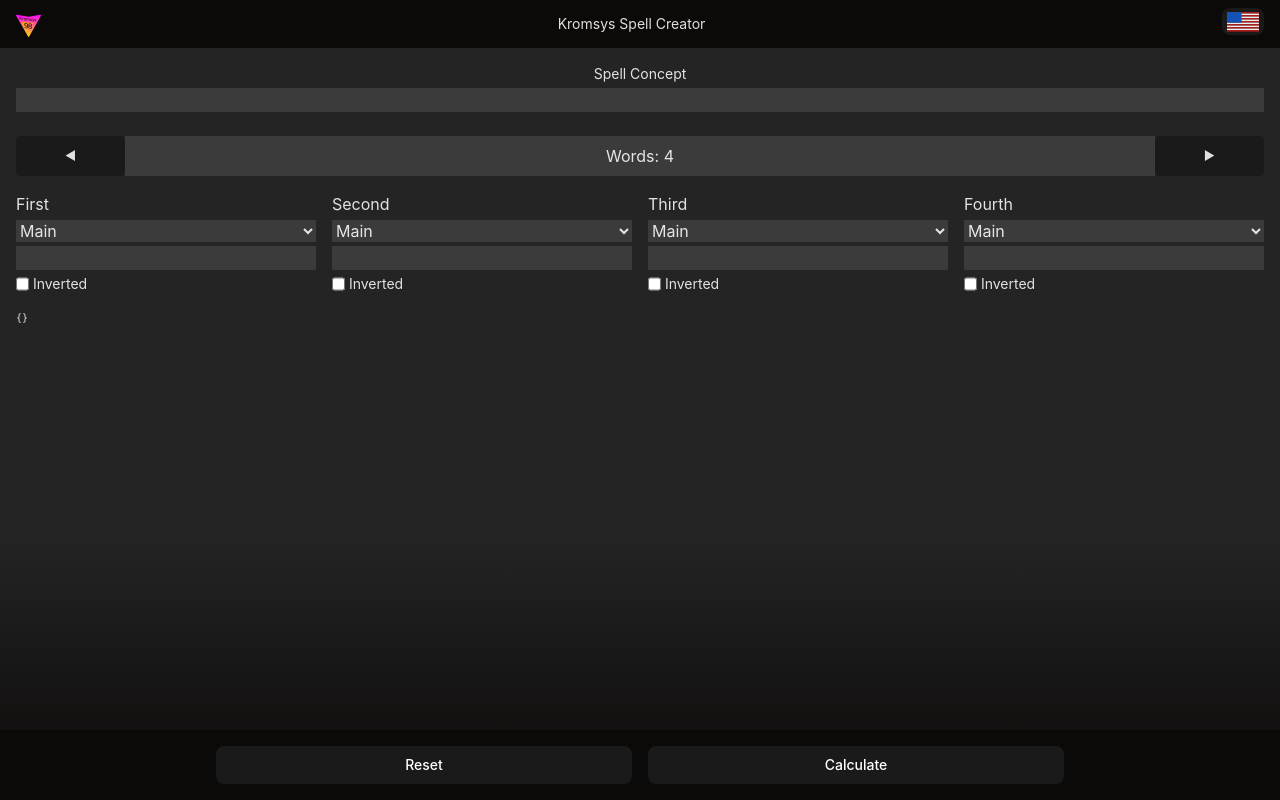
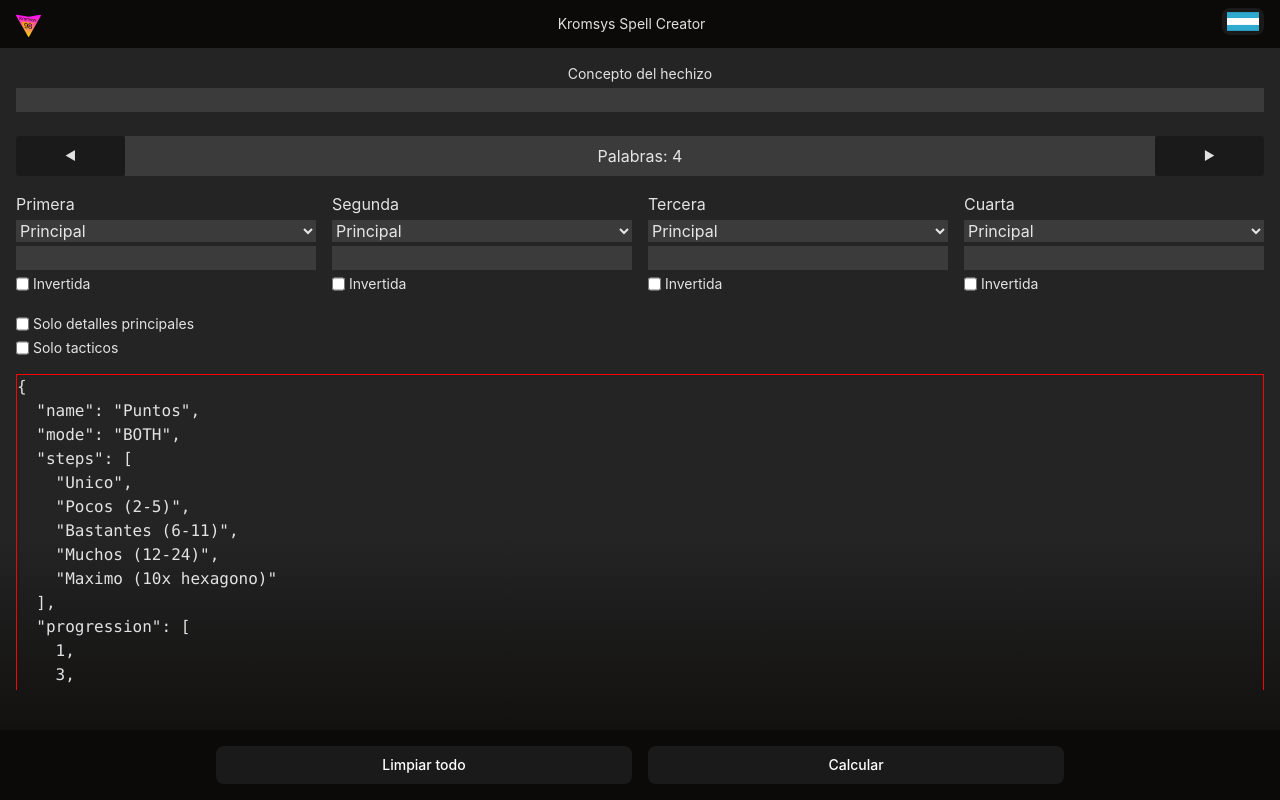
Before and after one commit to sebastianpennino/krom_magic, a React (Vite) app: page / in a window 1280 px wide. Built offline with nearby package versions, Linux system fonts and the light colour scheme.

Commit message:
WIP, detail selection

```diff
--- a/index.html
+++ b/index.html
@@ -8,7 +8,7 @@
     <meta name="keywords" content="kromsys, magic, spell, creation, creator, helper, hechizos, magia, rpg, cronos">
     <link rel="canonical" href="https://krom-magic.vercel.app/">
     <meta name="robots" content="index, nofollow">
-    <title>Kromsys Magic Spell Helper</title>
+    <title>Kromsys Alternative Magic Spell Helper</title>
   </head>
   <body>
     <div id="root" class="w-full"></div>
--- a/src/App.tsx
+++ b/src/App.tsx
@@ -5,12 +5,13 @@ import { ResultsPage } from "./compositions/ResultPage";
 import { InputPage } from "./compositions/InputPage";
 import { AppAction, SpellAction, spellReducer } from "./reducers/spellReducer";
 import { PowerWordDomain } from "@apptypes/Domains";
+import { DetailMode, ValidDetailMode } from "@apptypes/Details";
 
 const langs = {
   esp: 0,
   eng: 1,
 };
-const defaultLang = langs.eng;
+const defaultLang = langs.esp;
 const maxSpellLength = 9;
 
 export type AppState = {
@@ -21,6 +22,9 @@ export type AppState = {
   spellLength: number;
   results: any;
   invertedWords: boolean[];
+  detailMode: ValidDetailMode;
+  onlyMainDetails: boolean;
+  onlyTacticalDetails: boolean;
 };
 
 export const initialState: AppState = {
@@ -44,6 +48,9 @@ export const initialState: AppState = {
   spellLength: 4,
   results: null,
   invertedWords: Array.from({ length: maxSpellLength }, () => false),
+  detailMode: DetailMode.BOTH,
+  onlyMainDetails: false,
+  onlyTacticalDetails: false,
 };
 
 function App() {
--- a/src/apptypes/Details.ts
+++ b/src/apptypes/Details.ts
@@ -4,9 +4,47 @@ export enum DetailMode {
   BOTH = "BOTH",
 }
 
-export const detailList = [
+
+export type ValidDetailMode =
+  (typeof DetailMode)[keyof typeof DetailMode];
+
+
+type DetailItem = {
+  formulaName: string,
+  name: string[];
+  mode: DetailMode;
+  isMain: boolean;
+  progression: number[];
+  steps: string[][];
+};
+
+export const detailList: Array<DetailItem> = [
   {
-    formulaName: ["Volumen", "Volume"],
+    formulaName: 'pointB',
+    name: ["Puntos", "Point"],
+    isMain: true,
+    progression: [1, 3, 5, 6, 9],
+    mode: DetailMode.BOTH,
+    steps: [
+      [
+        "Unico",
+        "Pocos (2-5)",
+        "Bastantes (6-11)",
+        "Muchos (12-24)",
+        "Maximo (10x hexagono)",
+      ],
+      [
+        "Single",
+        "Few (2-5)",
+        "Several (6-11)",
+        "Many (12-24)",
+        "Maximum (10x hex)",
+      ],
+    ],
+  },
+  {
+    formulaName: 'volumeT',
+    name: ["Volumen", "Volume"],
     mode: DetailMode.TACTICAL,
     isMain: true,
     progression: [1, 3, 6, 9, 12],
@@ -16,7 +54,8 @@ export const detailList = [
     ],
   },
   {
-    formulaName: ["Volumen", "Volume"],
+    formulaName: 'volumeN',
+    name: ["Volumen", "Volume"],
     mode: DetailMode.NARRATIVE,
     progression: [1, 3, 6, 9, 12],
     isMain: true,
@@ -38,29 +77,8 @@ export const detailList = [
     ],
   },
   {
-    formulaName: ["Puntos", "Point"],
-    isMain: true,
-    progression: [1, 3, 5, 6, 9],
-    mode: DetailMode.BOTH,
-    steps: [
-      [
-        "Unico",
-        "Pocos (2-5)",
-        "Bastantes (6-11)",
-        "Muchos (12-24)",
-        "Maximo (10x hexagono)",
-      ],
-      [
-        "Single",
-        "Few (2-5)",
-        "Several (6-11)",
-        "Many (12-24)",
-        "Maximum (10x hex)",
-      ],
-    ],
-  },
-  {
-    formulaName: ["Distancia", "Distance"],
+    formulaName: 'distanceT',
+    name: ["Distancia", "Distance"],
     mode: DetailMode.TACTICAL,
     progression: [1, 4, 6, 9],
     isMain: true,
@@ -80,7 +98,8 @@ export const detailList = [
     ],
   },
   {
-    formulaName: ["Distancia", "Distance"],
+    formulaName: 'distanceN',
+    name: ["Distancia", "Distance"],
     mode: DetailMode.NARRATIVE,
     progression: [1, 4, 6, 9, 15],
     isMain: true,
@@ -96,7 +115,8 @@ export const detailList = [
     ],
   },
   {
-    formulaName: ["Tiempo (T)", "Time (T)"],
+    formulaName: 'timeT',
+    name: ["Tiempo (T)", "Time (T)"],
     mode: DetailMode.TACTICAL,
     progression: [0, 4, 6, 9, 12],
     isMain: true,
@@ -118,7 +138,8 @@ export const detailList = [
     ],
   },
   {
-    formulaName: ["Tiempo (N)", "Time (N)"],
+    formulaName: 'timeN',
+    name: ["Tiempo (N)", "Time (N)"],
     mode: DetailMode.NARRATIVE,
     progression: [0, 4, 6, 9, 12],
     isMain: true,
@@ -140,27 +161,30 @@ export const detailList = [
     ],
   },
   {
-    formulaName: ["Daño sostenido", "Damage sustained"],
+    formulaName: 'dmgSusB',
+    name: ["Daño sostenido", "Damage sustained"],
     isMain: true,
     progression: [1, 4, 6, 9],
     mode: DetailMode.BOTH,
     steps: [
-      [1, 4, 6, 9],
-      [1, 4, 6, 9],
+      ["1", "4", "6", "9"],
+      ["1", "4", "6", "9"],
     ],
   },
   {
-    formulaName: ["Daño unico", "Damage once"],
+    formulaName: 'dmgUniqueB',
+    name: ["Daño unico", "Damage once"],
     isMain: true,
     progression: [1, 4, 6, 9],
     mode: DetailMode.BOTH,
     steps: [
-      [1, 4, 6, 9],
-      [1, 4, 6, 9],
+      ["1", "4", "6", "9"],
+      ["1", "4", "6", "9"],
     ],
   },
   {
-    formulaName: ["Invocacion", "Invocation"],
+    formulaName: 'invocB',
+    name: ["Invocacion", "Invocation"],
     isMain: false,
     progression: [1, 3, 6, 9, 12],
     mode: DetailMode.BOTH,
@@ -170,7 +194,8 @@ export const detailList = [
     ],
   },
   {
-    formulaName: ["Alteracion?", "Alteration?"],
+    formulaName: 'alterB',
+    name: ["Alteracion?", "Alteration?"],
     isMain: false,
     progression: [2, 4, 6],
     mode: DetailMode.BOTH,
--- a/src/compositions/InputPage.tsx
+++ b/src/compositions/InputPage.tsx
@@ -7,6 +7,7 @@ import { SpellAction } from "../reducers/spellReducer";
 import { TextInput } from "../components/TextInput";
 import { TextInputWithAutocomplete } from "../components/TextInputWithAutocomplete";
 import { powerWordList } from "../apptypes/Words";
+import { DetailMode, detailList } from "@apptypes/Details";
 
 type Props = {
   state: AppState;
@@ -59,6 +60,20 @@ export const InputPage = ({
     });
   };
 
+  const changeMainDetails = (newValue: boolean) => {
+    dispatch({
+      type: SpellAction.SWITCH_ONLY_MAIN_DETAILS_FILTER,
+      payload: newValue,
+    });
+  };
+
+  const changeTacticalDetails = (newValue: boolean) => {
+    dispatch({
+      type: SpellAction.SWITCH_ONLY_TACTICAL_DETAILS_FILTER,
+      payload: newValue,
+    });
+  };
+
   const spellLengthArray = Array.from({ length: state.spellLength });
 
   const calculateColSpan = (i: number, len: number) => {
@@ -91,10 +106,7 @@ export const InputPage = ({
     <>
       <div>
         <TextInput
-          title={[
-            "Concepto del hechizo",
-            "Spell Concept",
-          ]}
+          title={["Concepto del hechizo", "Spell Concept"]}
           placeholder={["", ""]}
           chosenLang={chosenLang}
           value={state.spellName}
@@ -143,6 +155,100 @@ export const InputPage = ({
           </div>
         ))}
       </div>
+      <div className="flex justify-center mt-4 flex-col">
+        <CheckBox
+          chosenLang={chosenLang}
+          uniqueId="onlyMainDetailFilter"
+          defaultChecked={state.onlyMainDetails}
+          changeFn={(newValue: any) => changeMainDetails(newValue)}
+          title={["Solo detalles principales", "Only main details"]}
+        />
+        <CheckBox
+          chosenLang={chosenLang}
+          uniqueId="onlyTacticalDetailFilter"
+          defaultChecked={state.onlyTacticalDetails}
+          changeFn={(newValue: any) => changeTacticalDetails(newValue)}
+          title={["Solo tacticos", "Only tactical"]}
+        />
+        {/*
+        <fieldset>
+          <legend>{["Modo", "Mode"][chosenLang]}</legend>
+          <div>
+            <input
+              id="a"
+              type="radio"
+              name="modeDetailFilter"
+              value={DetailMode.BOTH}
+            />
+            <label htmlFor="a"> {["Ambos", "Both"][chosenLang]}</label>
+          </div>
+          <div>
+            <input
+              id="b"
+              type="radio"
+              name="modeDetailFilter"
+              value={DetailMode.NARRATIVE}
+            />
+            <label htmlFor="b"> {["Narrativo", "Narrative"][chosenLang]}</label>
+          </div>
+          <div>
+            <input
+              id="c"
+              type="radio"
+              name="modeDetailFilter"
+              value={DetailMode.TACTICAL}
+            />
+            <label htmlFor="c"> {["Tactico", "Tactical"][chosenLang]}</label>
+          </div>
+        </fieldset>
+*/}
+      </div>
+      <div className="flex justify-center mt-4 flex-col">
+        {detailList
+          .filter((d) => {
+            if (state.onlyMainDetails) {
+              return d.isMain;
+            } else {
+              return true;
+            }
+          })
+          .filter((d) => {
+            if (state.onlyTacticalDetails) {
+              return (
+                d.mode === DetailMode.TACTICAL || d.mode === DetailMode.BOTH
+              );
+            } else {
+              return (
+                d.mode === DetailMode.NARRATIVE || d.mode === DetailMode.BOTH
+              );
+            }
+          })
+          // .filter((d) => {
+          //   if (state.detailMode !== DetailMode.BOTH) {
+          //     return d.mode === state.detailMode;
+          //   } else {
+          //     return true;
+          //   }
+          // })
+          .map((d) => {
+            return (
+              <div style={{ border: "1px solid red" }} key={d.formulaName}>
+                <pre>
+                  {JSON.stringify(
+                    {
+                      name: d.name[chosenLang],
+                      mode: d.mode,
+                      steps: d.steps[chosenLang],
+                      progression: d.progression,
+                    },
+                    null,
+                    2
+                  )}
+                </pre>
+              </div>
+            );
+          })}
+      </div>
       <div className="flex justify-center mt-4">
         <div className="w-full">
           <small style={{ fontSize: "10px" }}>
--- a/src/data/words/aux-en.ts
+++ b/src/data/words/aux-en.ts
@@ -1,3 +1,17 @@
 export const auxWordsEnglish = [
-  'x'
-]
+  "Distant",
+  "Bulky",
+  "Far",
+  "Giant",
+  "Greater",
+  "Large",
+  "Many",
+  "Multiple",
+  "Persistent",
+  "Potent",
+  "Powerful",
+  "Prolonged",
+  "Spacious",
+  "Superior",
+  "Voluminous",
+];
--- a/src/reducers/spellReducer.ts
+++ b/src/reducers/spellReducer.ts
@@ -9,6 +9,8 @@ export enum SpellAction {
   UPDATE_RESULTS = "UPDATE_RESULTS",
   RESET_STATE = "RESET_STATE",
   SWITCH_POLARITY = "SWITCH_POLARITY",
+  SWITCH_ONLY_MAIN_DETAILS_FILTER = "SWITCH_ONLY_MAIN_DETAILS_FILTER",
+  SWITCH_ONLY_TACTICAL_DETAILS_FILTER = "SWITCH_ONLY_TACTICAL_DETAILS_FILTER"
 }
 
 export type ValidSpellAction = (typeof SpellAction)[keyof typeof SpellAction];
@@ -63,6 +65,18 @@ export function spellReducer(state: AppState, action: AppAction) {
         invertedWords: newInvertedWords,
       };
     }
+    case SpellAction.SWITCH_ONLY_MAIN_DETAILS_FILTER: {
+      return {
+        ...state,
+        onlyMainDetails: action.payload
+      }
+    }
+    case SpellAction.SWITCH_ONLY_TACTICAL_DETAILS_FILTER: {
+      return {
+        ...state,
+        onlyTacticalDetails: action.payload
+      }
+    }
     case SpellAction.CHANGE_NAME: {
       return {
         ...state,
```
